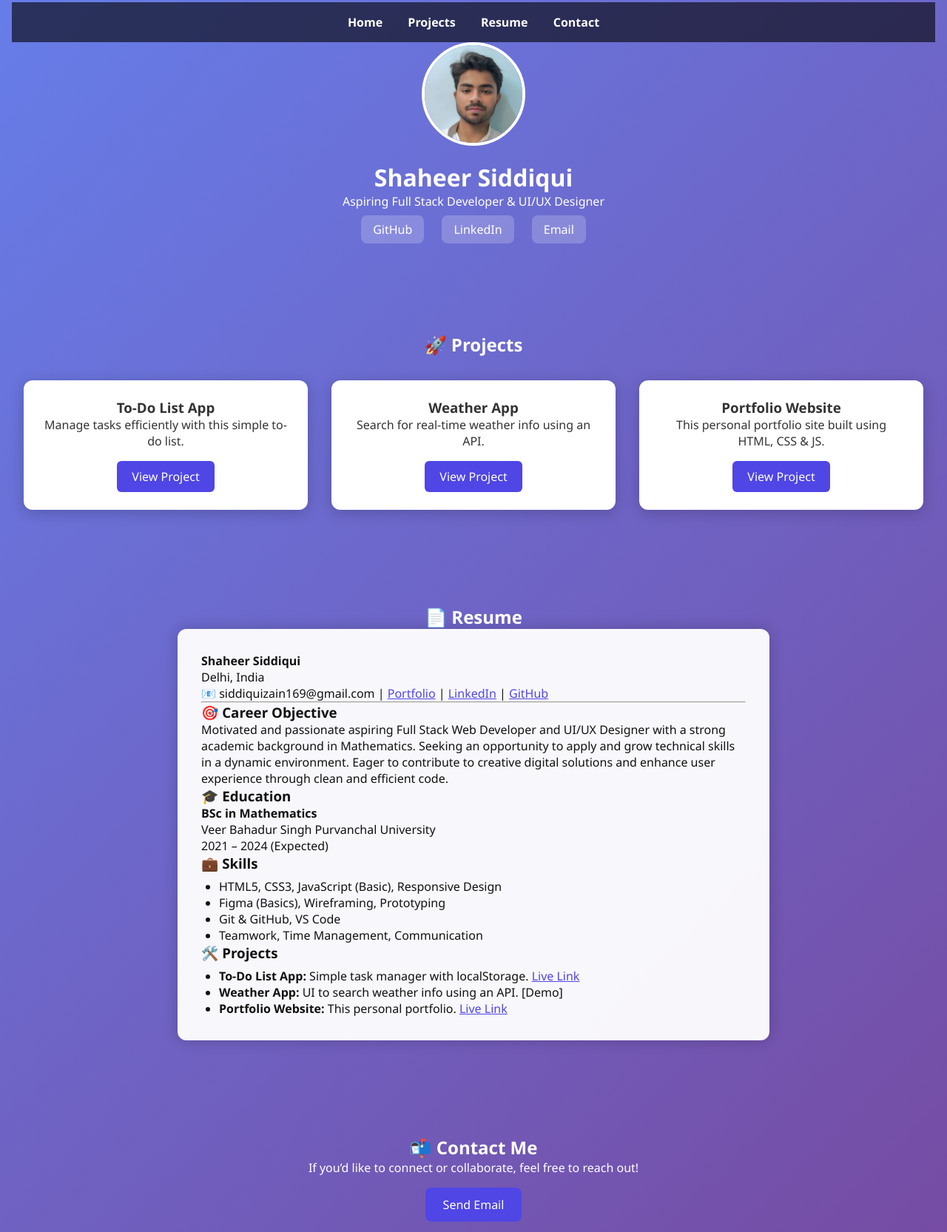
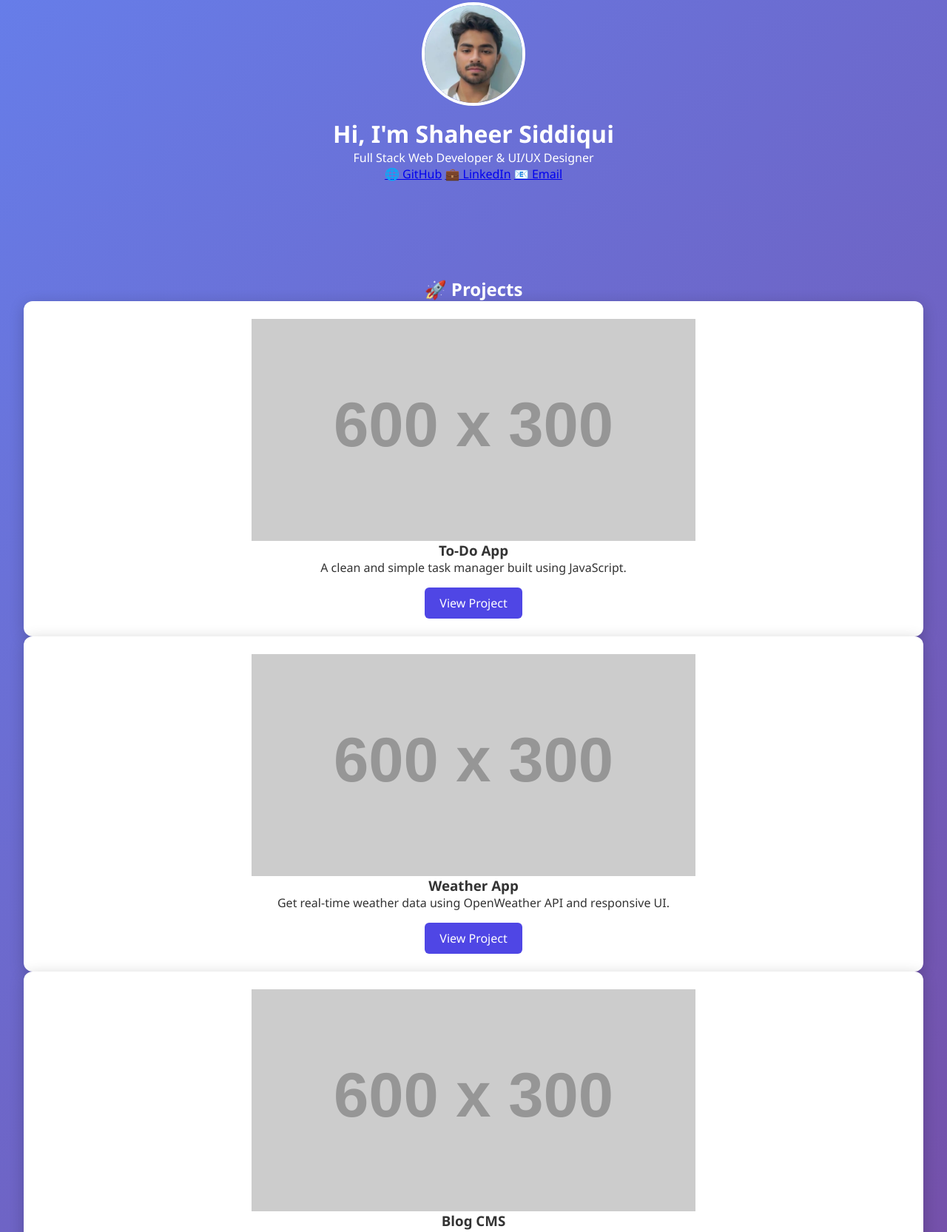
Before and after one commit to zain-dotcom/html-portfolio, a plain HTML site: page index.html in a window 1280 px wide. Shown: the part 61-1726 px from the top of the page at 74% size. Drawn offline with Linux system fonts and the light colour scheme; placeholder pictures from the web are drawn by us.

Commit message:
Update index.html

```diff
--- a/index.html
+++ b/index.html
@@ -1,85 +1,71 @@
-<!DOCTYPE html>
 <html lang="en">
 <head>
   <meta charset="UTF-8" />
-  <meta name="viewport" content="width=device-width, initial-scale=1.0" />
-  <title>Shaheer Siddiqui | Portfolio</title>
+  <meta name="viewport" content="width=device-width, initial-scale=1.0"/>
+  <title>Shaheer Siddiqui - Portfolio</title>
+  <link href="https://fonts.googleapis.com/css2?family=Poppins:wght@300;500;700&display=swap" rel="stylesheet">
   <link rel="stylesheet" href="style.css" />
 </head>
 <body>
-  <header class="hero" id="home">
-    <nav class="navbar">
-      <a href="#home">Home</a>
-      <a href="#projects">Projects</a>
-      <a href="#resume">Resume</a>
-      <a href="#contact">Contact</a>
-    </nav>
-    <div class="overlay"></div>
-    <img src="zain.jpg" alt="Shaheer Siddiqui" class="profile-pic" />
-    <h1>Shaheer Siddiqui</h1>
-    <p>Aspiring Full Stack Developer & UI/UX Designer</p>
-
-    <div class="socials">
-      <a href="https://github.com/zain-dotcom" target="_blank">GitHub</a>
-      <a href="https://www.linkedin.com/in/shaheer-siddiqui-90b286226" target="_blank">LinkedIn</a>
-      <a href="mailto:siddiquizain169@gmail.com">Email</a>
+  <header class="hero">
+    <div class="hero-bg"></div>
+    <div class="hero-content">
+      <img src="zain.jpg" alt="Shaheer's Photo" class="profile-pic"/>
+      <h1 class="fade-in">Hi, I'm <span class="highlight">Shaheer Siddiqui</span></h1>
+      <p class="fade-in delay-1">Full Stack Web Developer & UI/UX Designer</p>
+      <div class="social-links fade-in delay-2">
+        <a href="https://zain-dotcom.github.io/html-portfolio/" target="_blank">🌐 GitHub</a>
+        <a href="https://www.linkedin.com/in/shaheer-siddiqui-90b286226" target="_blank">💼 LinkedIn</a>
+        <a href="https://mail.google.com/mail/?view=cm&fs=1&to=siddiquizain169@gmail.com" target="_blank">📧 Email</a>
+      </div>
     </div>
   </header>
 
-  <section class="projects" id="projects">
-    <h2>🚀 Projects</h2>
-    <div class="project-grid">
-      <div class="card">
-        <h3>To-Do List App</h3>
-        <p>Manage tasks efficiently with this simple to-do list.</p>
-        <a href="https://zain-dotcom.github.io/todo-app-shaheer/" target="_blank">View Project</a>
-      </div>
-      <div class="card">
-        <h3>Weather App</h3>
-        <p>Search for real-time weather info using an API.</p>
-        <a href="#">View Project</a>
-      </div>
-      <div class="card">
-        <h3>Portfolio Website</h3>
-        <p>This personal portfolio site built using HTML, CSS & JS.</p>
-        <a href="https://zain-dotcom.github.io/html-portfolio/" target="_blank">View Project</a>
-      </div>
+  <section class="projects">
+    <h2 class="section-title">🚀 Projects</h2>
+
+    <div class="card scroll-fade">
+      <img src="https://via.placeholder.com/600x300" alt="To-Do App">
+      <h3>To-Do App</h3>
+      <p>A clean and simple task manager built using JavaScript.</p>
+      <a href="#" class="btn">View Project</a>
     </div>
-  </section>
 
-  <section class="resume" id="resume">
-    <h2>📄 Resume</h2>
-    <div class="resume-box">
-      <p><strong>Shaheer Siddiqui</strong><br>Delhi, India<br>
-      📧 siddiquizain169@gmail.com |
-      <a href="https://zain-dotcom.github.io/html-portfolio/" target="_blank">Portfolio</a> |
-      <a href="https://www.linkedin.com/in/shaheer-siddiqui-90b286226" target="_blank">LinkedIn</a> |
-      <a href="https://github.com/zain-dotcom" target="_blank">GitHub</a></p>
-      <hr>
-      <h3>🎯 Career Objective</h3>
-      <p>Motivated and passionate aspiring Full Stack Web Developer and UI/UX Designer with a strong academic background in Mathematics. Seeking an opportunity to apply and grow technical skills in a dynamic environment. Eager to contribute to creative digital solutions and enhance user experience through clean and efficient code.</p>
-      <h3>🎓 Education</h3>
-      <p><strong>BSc in Mathematics</strong><br>Veer Bahadur Singh Purvanchal University<br>2021 – 2024 (Expected)</p>
-      <h3>💼 Skills</h3>
-      <ul>
-        <li>HTML5, CSS3, JavaScript (Basic), Responsive Design</li>
-        <li>Figma (Basics), Wireframing, Prototyping</li>
-        <li>Git & GitHub, VS Code</li>
-        <li>Teamwork, Time Management, Communication</li>
-      </ul>
-      <h3>🛠️ Projects</h3>
-      <ul>
-        <li><strong>To-Do List App:</strong> Simple task manager with localStorage. <a href="https://zain-dotcom.github.io/todo-app-shaheer/" target="_blank">Live Link</a></li>
-        <li><strong>Weather App:</strong> UI to search weather info using an API. [Demo]</li>
-        <li><strong>Portfolio Website:</strong> This personal portfolio. <a href="https://zain-dotcom.github.io/html-portfolio/" target="_blank">Live Link</a></li>
-      </ul>
+    <div class="card scroll-fade">
+      <img src="https://via.placeholder.com/600x300" alt="Weather App">
+      <h3>Weather App</h3>
+      <p>Get real-time weather data using OpenWeather API and responsive UI.</p>
+      <a href="#" class="btn">View Project</a>
     </div>
-  </section>
 
-  <section class="contact" id="contact">
-    <h2>📬 Contact Me</h2>
-    <p>If you’d like to connect or collaborate, feel free to reach out!</p>
-    <a href="mailto:siddiquizain169@gmail.com" class="email-btn">Send Email</a>
-  </section>
+    <div class="card scroll-fade">
+      <img src="https://via.placeholder.com/600x300" alt="Blog CMS">
+      <h3>Blog CMS</h3>
+      <p>A simple blog content system using MERN stack and modern UI.</p>
+      <a href="#" class="btn">View Project</a>
+    </div>
+
+    </section>
+
+    <section class="contact fade-in">
+      <h2>📬 Contact Me</h2>
+      <p>If you’d like to connect or collaborate, feel free to reach out!</p>
+      <a href="https://mail.google.com/mail/?view=cm&fs=1&to=siddiquizain169@gmail.com" class="btn" target="_blank">📧 Send Email</a>
+    </section>
+
+
+  <script>
+    const observer = new IntersectionObserver(entries => {
+      entries.forEach(entry => {
+        if (entry.isIntersecting) {
+          entry.target.classList.add('visible');
+        }
+      });
+    }, { threshold: 0.1 });
+
+    document.querySelectorAll('.scroll-fade').forEach(el => {
+      observer.observe(el);
+    });
+  </script>
 </body>
 </html>
```
